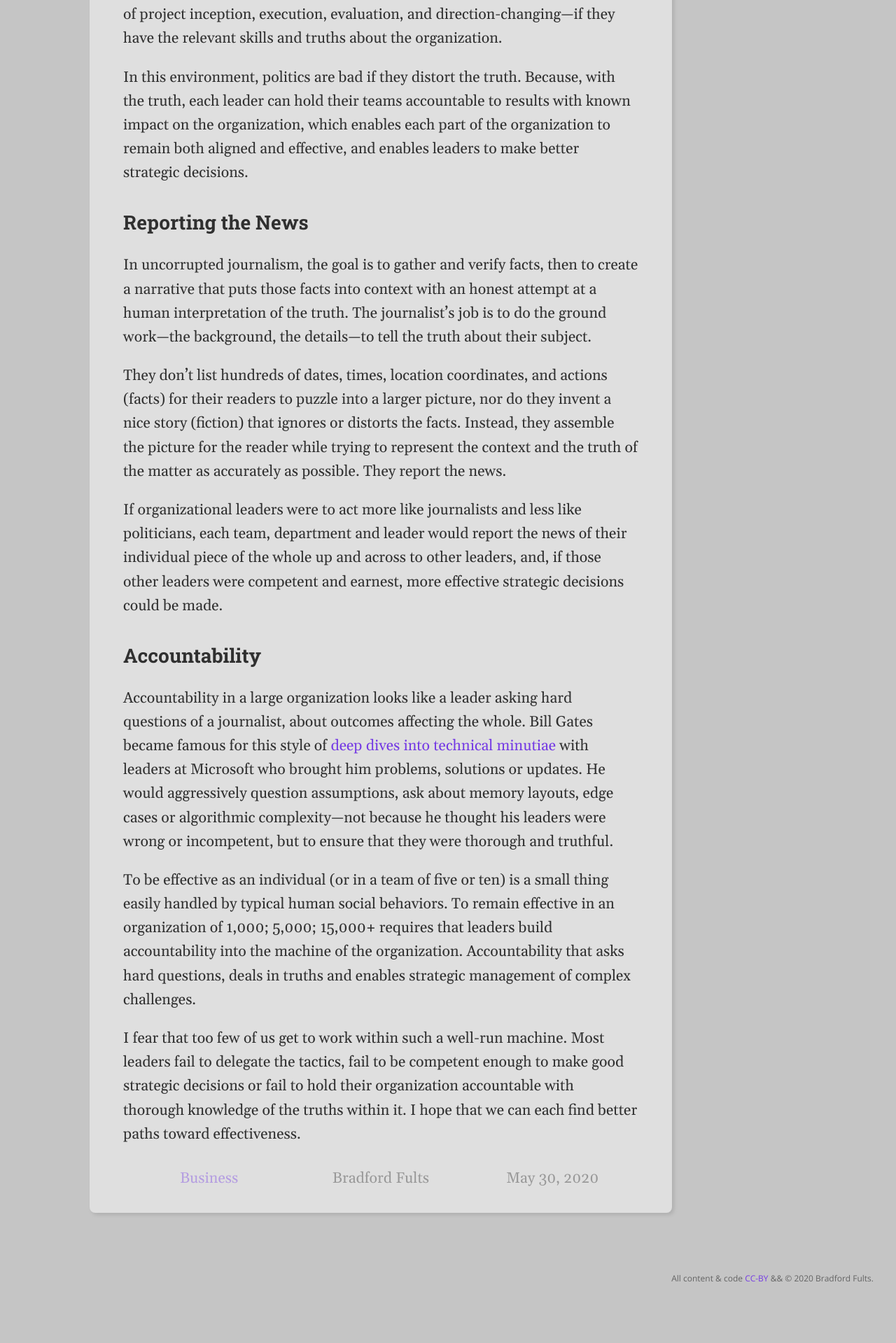
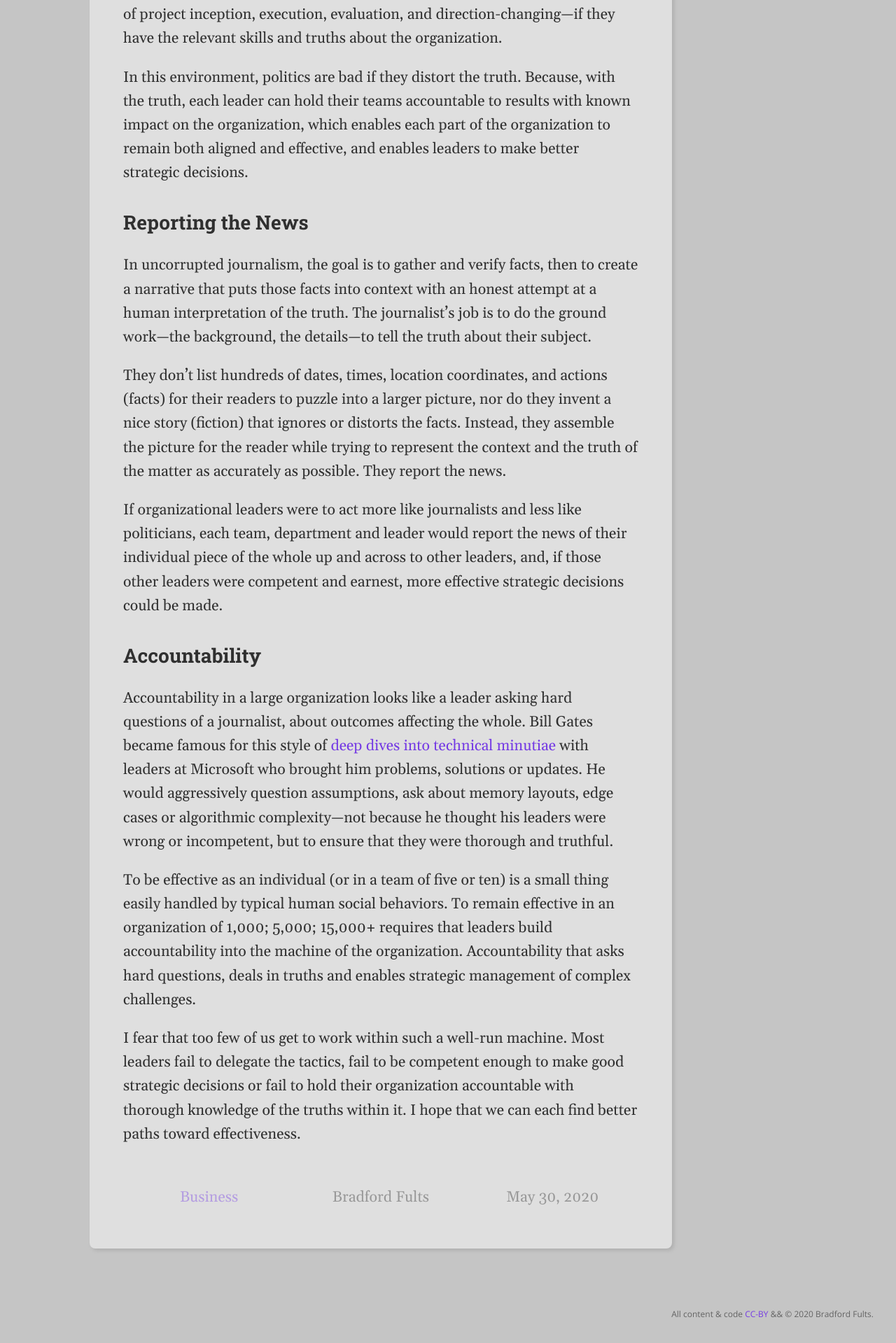
Before and after one commit to h3h/bradfordfults.com, a Jekyll site: the page built from business/_posts/2020-05-30-leading-with-accountability.md, in a window 1280 px wide. Shown: the part 1988-3907 px from the top of the page at 70% size. Built offline with Jekyll 4.4.1, drawn with Linux system fonts in a browser that asks for light colours; before the commit the page ends 3856 px from its top, so only the background shows below that.

Commit message:
Improves post-meta styling & spacing

```diff
--- a/_sass/_article.scss
+++ b/_sass/_article.scss
@@ -88,8 +88,9 @@ article.content .emdash {
 article.content .post-meta {
   display: flex;
   justify-content: space-between;
+  margin: 3rem 0 1.5rem;
+  opacity: 0.4;
   padding-bottom: 0.5rem;
-  opacity: 0.4;
 
   @media screen and (max-width: 42em) {
     flex-direction: column;
```
